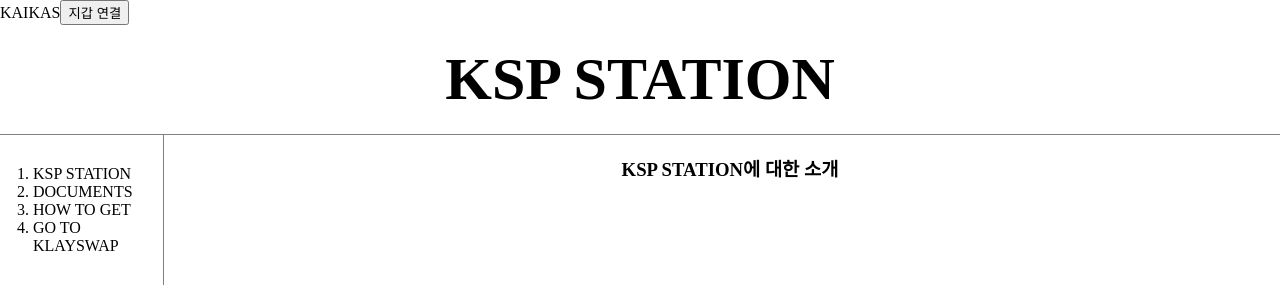
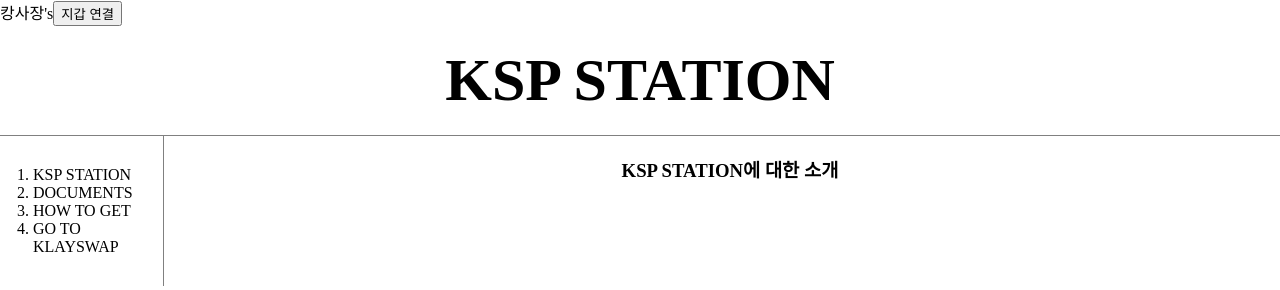
Before and after one commit to GGooseVKSP/practice, a plain HTML site: page ksp station.html in a window 1280 px wide. Drawn offline with Linux system fonts and the light colour scheme.

Commit message:
Add files via upload

```diff
--- a/ksp station.html
+++ b/ksp station.html
@@ -36,7 +36,7 @@
   }
   </style>
 </head>
-<header class="fixed-top"><nav class="app-bar_container__GpXWI navbar navbar-expand-md navbar-dark bg-dark"><div class="app-bar_wrapper__2_6yh container dummy"><a class="app-bar_brand__2tG9Y navbar-brand d-flex align-items-center"><span class="d-none d-md-block">KAIKAS</span></a><button class="app-bar_wallet-btn__1JpQG btn btn-outline-light" type="button" tabindex="0"><i class="fas fa-wallet me-2"></i>지갑 연결</button></div></nav></header>
+<header class="fixed-top"><nav class="app-bar_container__GpXWI navbar navbar-expand-md navbar-dark bg-dark"><div class="app-bar_wrapper__2_6yh container dummy"><a class="app-bar_brand__2tG9Y navbar-brand d-flex align-items-center"><span class="d-none d-md-block">캉사장's</span></a><button class="app-bar_wallet-btn__1JpQG btn btn-outline-light" type="button" tabindex="0"><i class="fas fa-wallet me-2"></i>지갑 연결</button></div></nav></header>
 <body>
   <h1><a href="index.html">KSP STATION</a></h1>
 <div id="grid">
```
Also changed, not shown: index.html (+1 -1 lines).
